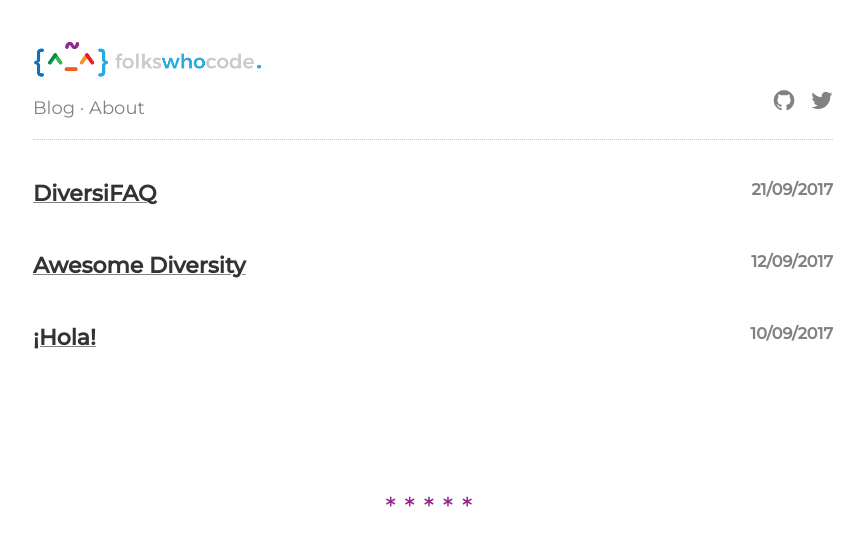
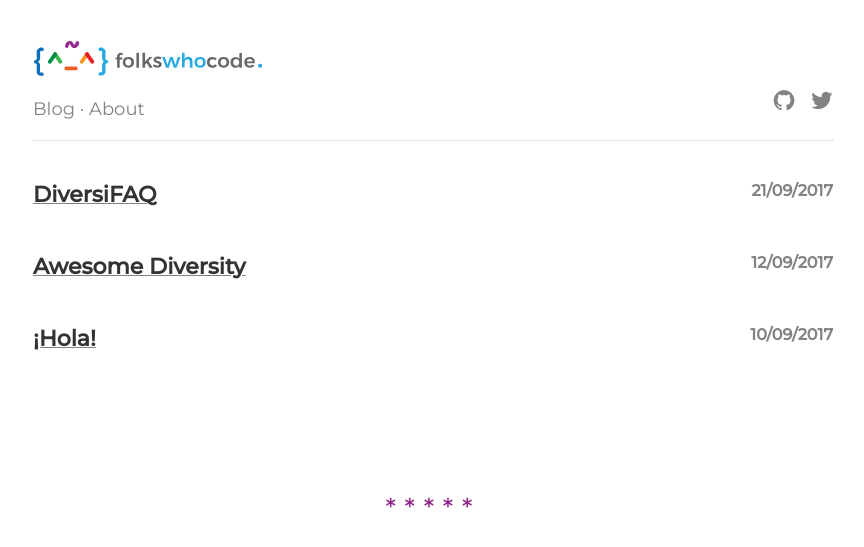
Before and after one commit to folkswhocode/folkswhocode.github.io, a Jekyll site: the page built from index.md, in a window 1280 px wide. Shown: the top 547 px of the page, without its empty margins (207-1071 px from the left). Built offline with Jekyll 4.4.1, drawn with Linux system fonts in a browser that asks for light colours.

Commit message:
Update logo to SVG

```diff
--- a/_includes/header.html
+++ b/_includes/header.html
@@ -1,7 +1,7 @@
 <header class="header">
   <div class="navigation">
     <a href="/" class="logo">
-      <img class="logo__image" src="/assets/vendor/images/logo.png" title="Folks Who Code" />
+      <img class="logo__image" src="/assets/vendor/images/logo.svg" title="Folks Who Code" />
     </a>
 
     <ul class="menu">
--- a/_sass/_default.scss
+++ b/_sass/_default.scss
@@ -86,11 +86,19 @@
 }
 
 .logo {
+  display: block;
+  width: 100%; height: 52px;
+
   font-size: 40px;
   font-weight: 700;
   color: $iron;
-  display: block;
   text-decoration: none;
+
+  img {
+    display: block;
+    height: 38px;
+    margin: 0 auto;
+  }
 }
 
 .menu {
@@ -256,6 +264,10 @@
 #disqus_thread {
   margin-top: 100px;
 }
+
+//
+// Tablet?
+//
 @media (max-width: 800px) {
   /* =Base */
   p {
```
Also changed, not shown: assets/vendor/images/logo.svg (added).
